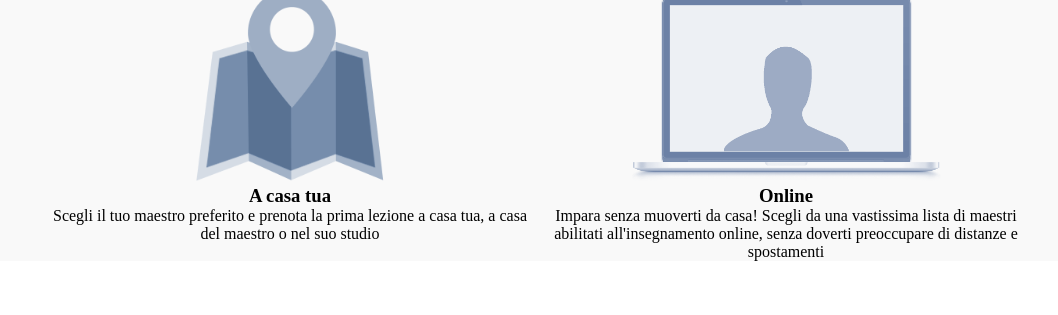
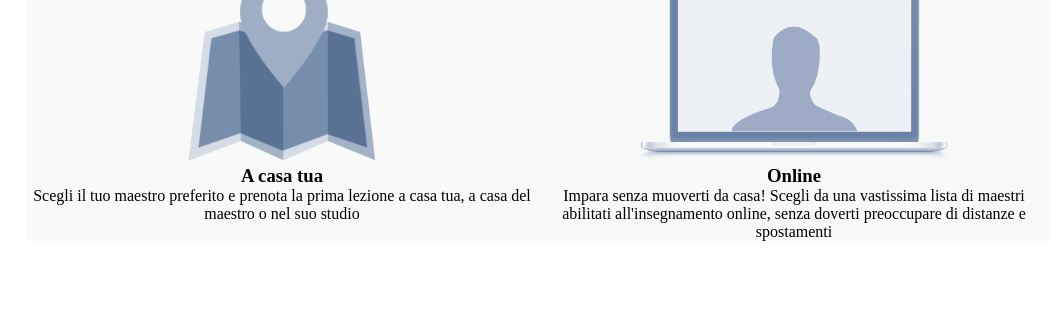
Before and after one commit to manuelggit/html-css-resp-wannabe-12bool, a plain HTML site: page index.html in a window 1280 px wide. Shown: the part 152-467 px from the top of the page, without its empty margins (102-1160 px from the left). Drawn offline with Linux system fonts and the light colour scheme.

Commit message:
Modifica in style.css: istruzioni ai container

```diff
--- a/index.html
+++ b/index.html
@@ -9,7 +9,7 @@
   </head>
   <body>
     <div id="lezioni" class="container" background="grey">
-      <div class="row">
+      <div class="row col-md-12">
         <h1>Lezioni dove vuoi tu</h1>
         <div class="left">
           <img src="img/icon/maps.png" alt="">
--- a/style.css
+++ b/style.css
@@ -1,8 +1,6 @@
-.row {
-  width: 992px;
-  margin-left: auto;
-  margin-right: auto;
-  margin-top: 100px;
+.container {
+  width: 80%;
+  margin: 10vh auto;
 }
 
 /* BLOCCO LEZIONI */
```
